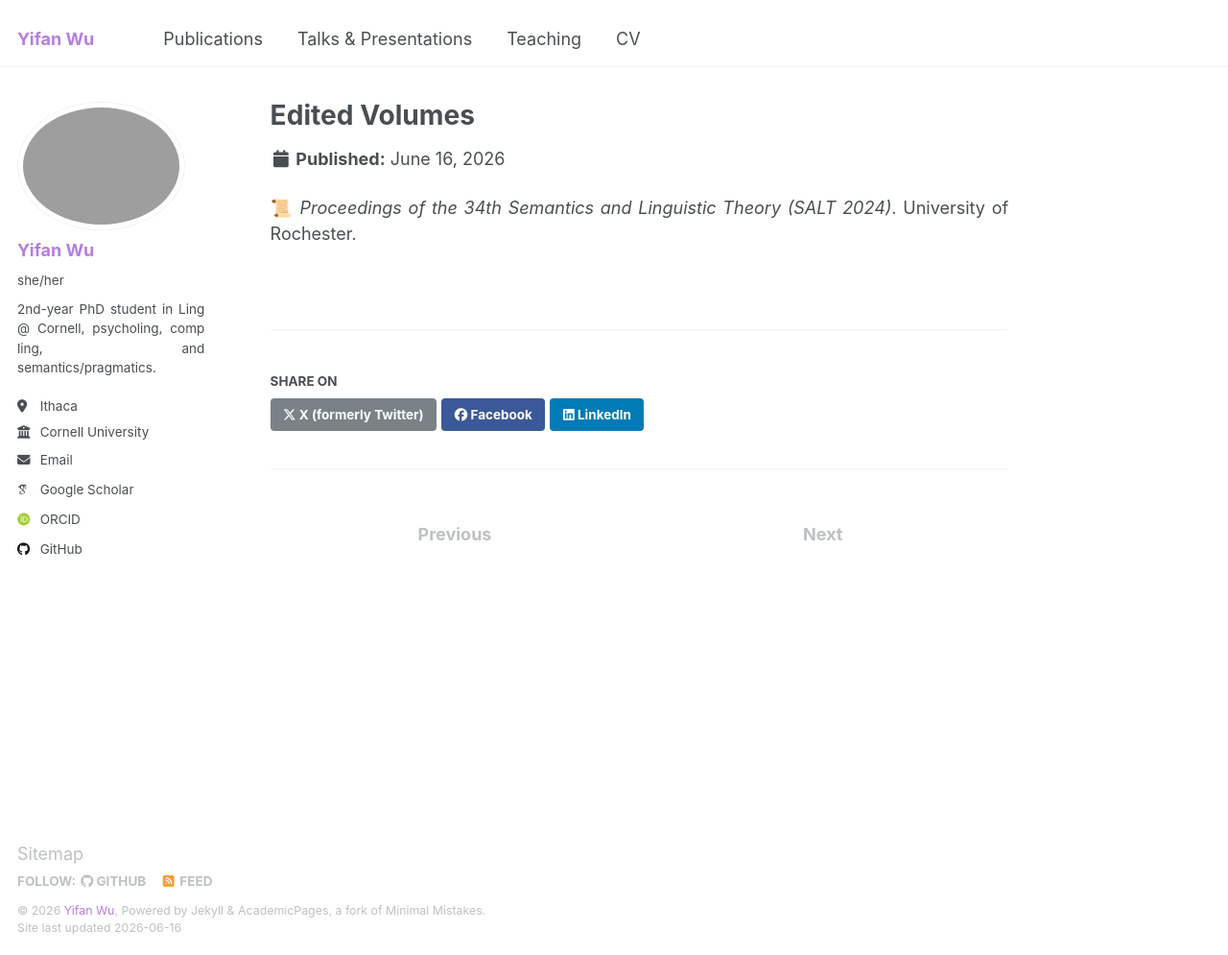
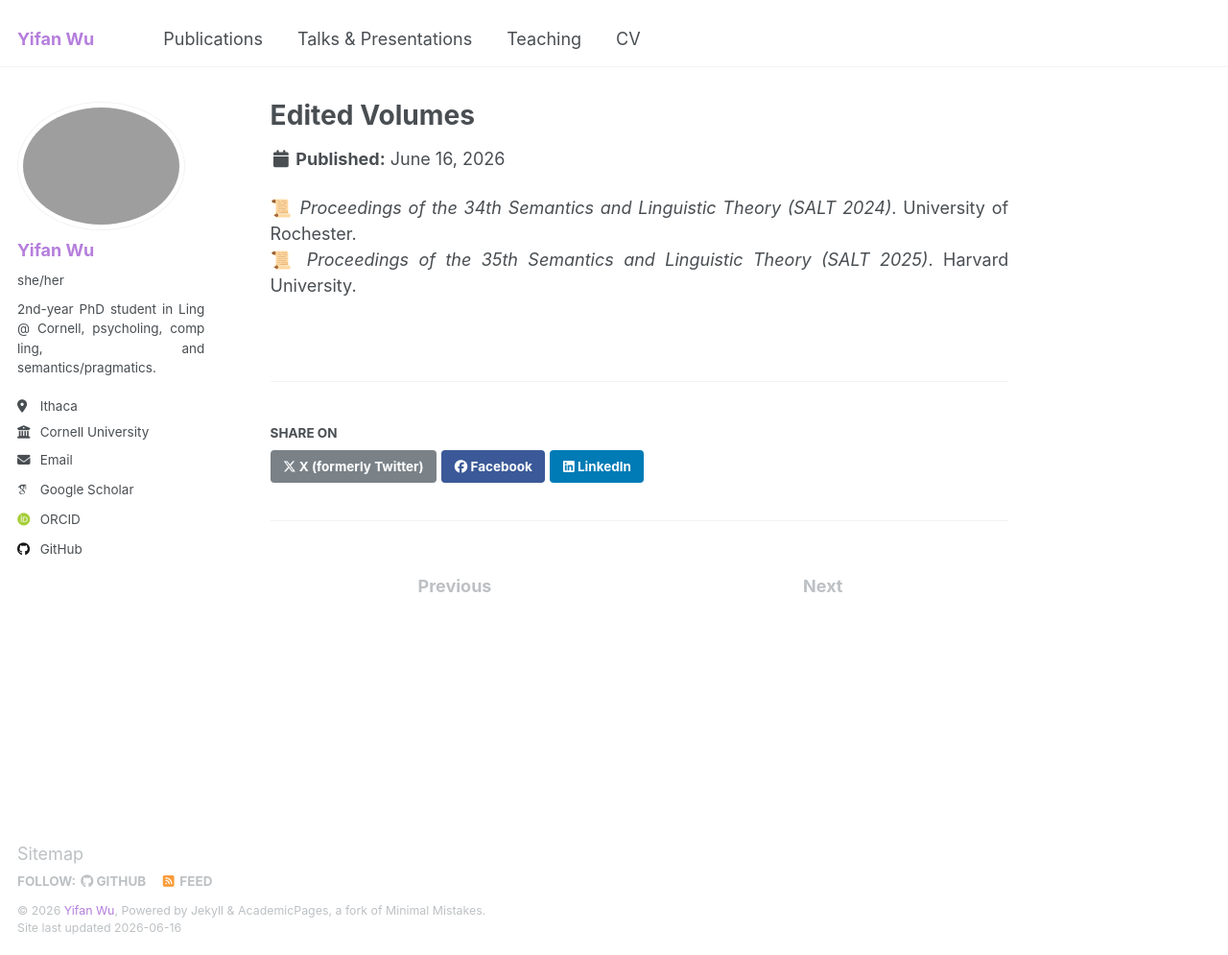
Before and after one commit to lynn-yifanwu-ling/lynn-yifanwu-ling.github.io, a Jekyll site: the page built from _publications/1_edited volumes.md, in a window 1280 px wide and 995 px high. Shown: the whole window at 96% size. Built offline with Jekyll 4.4.1, drawn with Linux system fonts in a browser that asks for light colours; emoji names are drawn with the system emoji font; some web fonts are replaced.

Commit message:
Update 1_edited volumes.md

```diff
--- a/_publications/1_edited volumes.md
+++ b/_publications/1_edited volumes.md
@@ -6,3 +6,4 @@ type: "Publication"
 ---
 
 :scroll: *Proceedings of the 34th Semantics and Linguistic Theory (SALT 2024)*. University of Rochester. <br>
+:scroll: *Proceedings of the 35th Semantics and Linguistic Theory (SALT 2025)*. Harvard University. <br>
```
